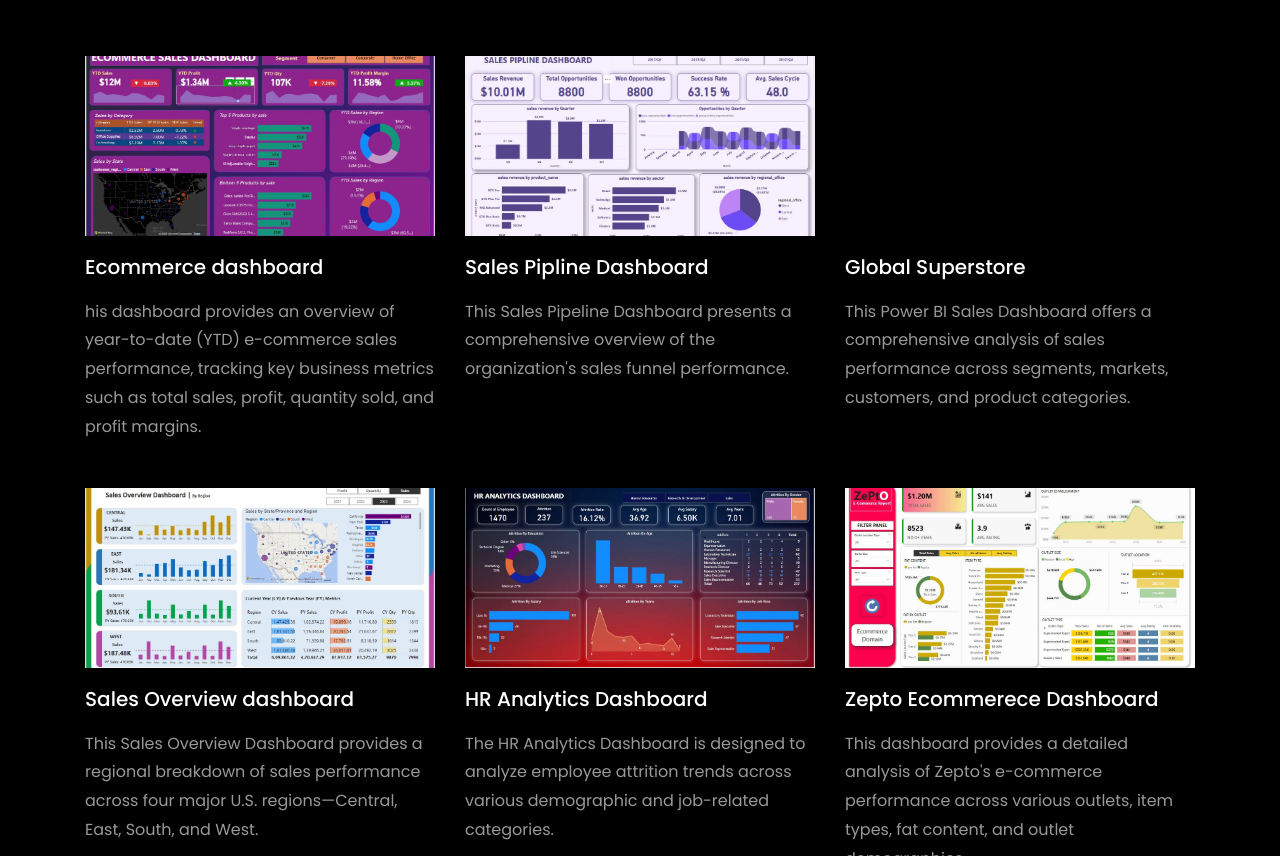
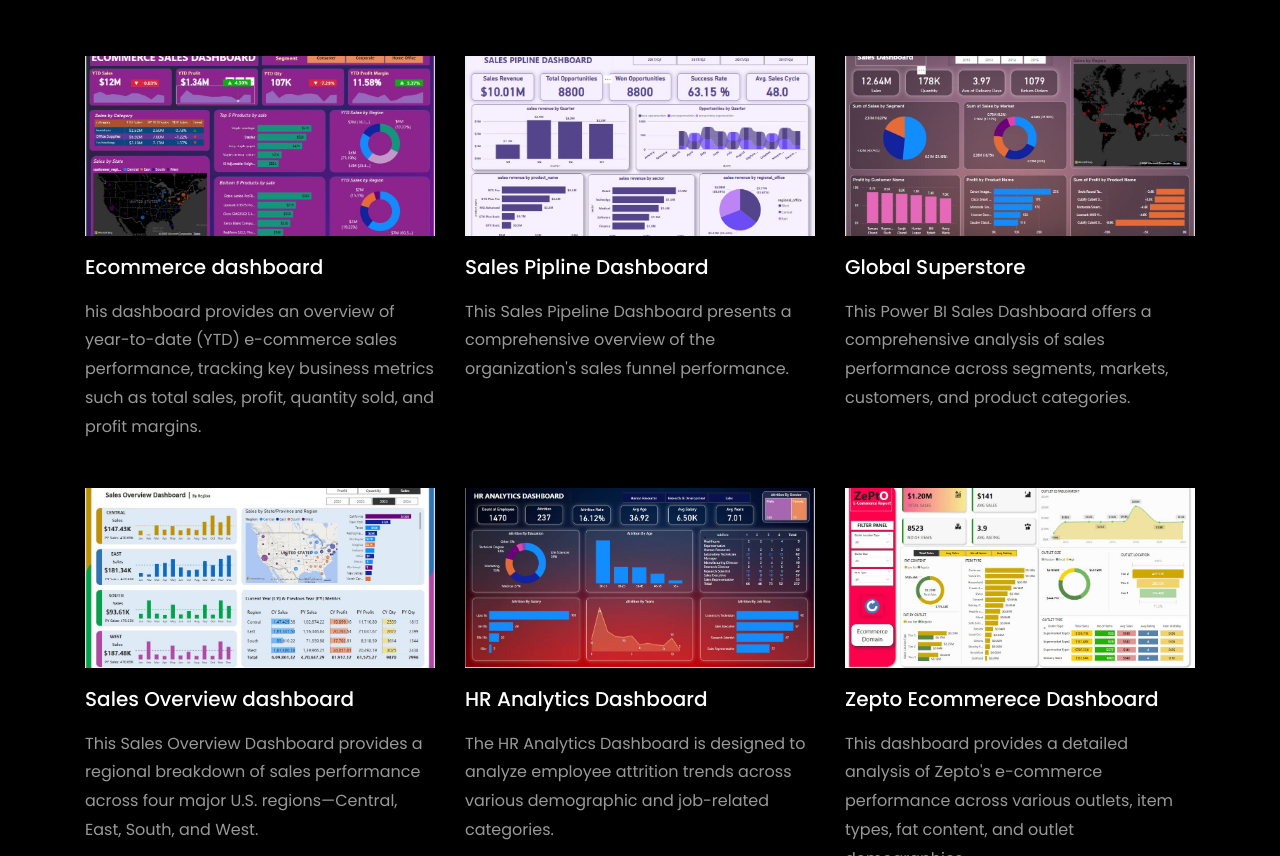
Before and after one commit to yogesh8536/yogesh8536-github.io, a plain HTML site: page index.html in a window 1280 px wide. Shown: the part 4002-4858 px from the top of the page. Drawn offline with Linux system fonts and the light colour scheme; files whose address does not match are found by name.

Commit message:
image 6 path changed

```diff
--- a/index.html
+++ b/index.html
@@ -463,7 +463,7 @@
 			</div>
 		 	<div class="col-md-4 d-flex ftco-animate">
 			  <div class="blog-entry justify-content-end">
-			  <a href="https://github.com/yogesh8536/Global-Superstore/blob/main/README.md" class="block-20 zoom-effect" style="background-image: url('images/proj_6.jpg');">
+			  <a href="https://github.com/yogesh8536/Global-Superstore/blob/main/README.md" class="block-20 zoom-effect" style="background-image: url('images/proj_6.png');">
 			  </a>
 			  <div class="text mt-3 float-right d-block">
 
```
